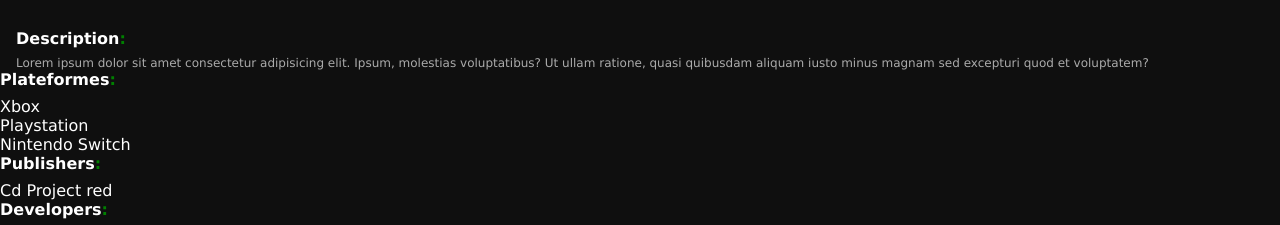
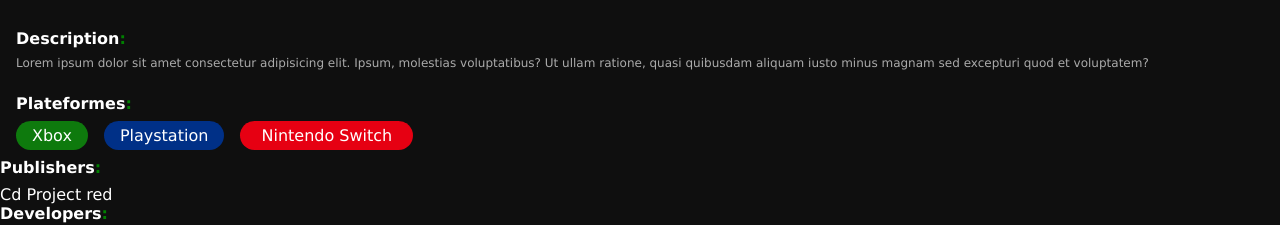
Before and after one commit to WildCodeSchool-2024-02/JS-RemoteFR-CodeOfWar-P2-Nodas, a React (Vite) app in the folder client/: page / in a window 1280 px wide. Shown: the part 386-611 px from the top of the page. Built offline with nearby package versions, Linux system fonts and the light colour scheme.

Commit message:
delete scroll and css platform added

```diff
--- a/client/src/components/Gamespages.jsx
+++ b/client/src/components/Gamespages.jsx
@@ -34,9 +34,9 @@ export default function Gamespages() {
           Plateformes<span>:</span>
         </h3>
         <ul className="types_of_platform">
-          <li>Xbox</li>
-          <li>Playstation</li>
-          <li>Nintendo Switch</li>
+          <li className="platform xbox">Xbox</li>
+          <li className="platform playstation">Playstation</li>
+          <li className="platform nintendo">Nintendo Switch</li>
         </ul>
       </section>
       <section>
--- a/client/src/styles/gamespages.css
+++ b/client/src/styles/gamespages.css
@@ -55,7 +55,7 @@ nav {
   gap: 1rem;
   padding-left: 1rem;
   margin-bottom: 2rem;
-  overflow-x: scroll;
+  flex-wrap: wrap;
 }
 
 .types_of_game > li {
@@ -81,3 +81,34 @@ h3 {
 h3 > span {
   color: green;
 }
+
+.platform_game {
+  padding: 1.5rem 1rem 8px 1rem;
+}
+
+.types_of_platform {
+  display: flex;
+  align-items: center;
+  gap: 1rem;
+  text-align: center;
+  flex-wrap: wrap;
+}
+
+.xbox {
+  background-color: #0e7a0d;
+  padding: 5px 1rem;
+  border-radius: 16px;
+}
+
+.playstation {
+  background-color: #003087;
+  padding: 5px 1rem;
+  border-radius: 16px;
+}
+
+.nintendo {
+  background-color: #e60012;
+  padding: 5px 1rem;
+  border-radius: 16px;
+  min-width: 17ch;
+}
```
